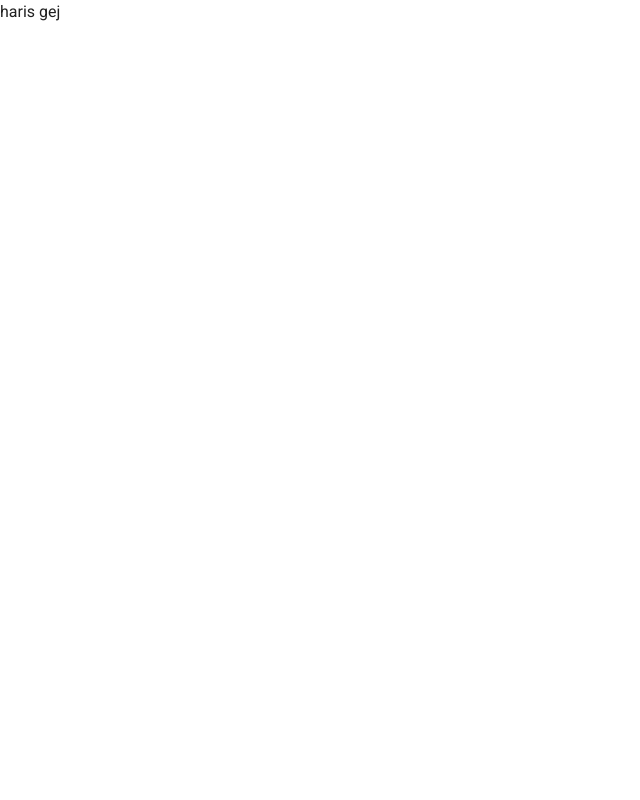
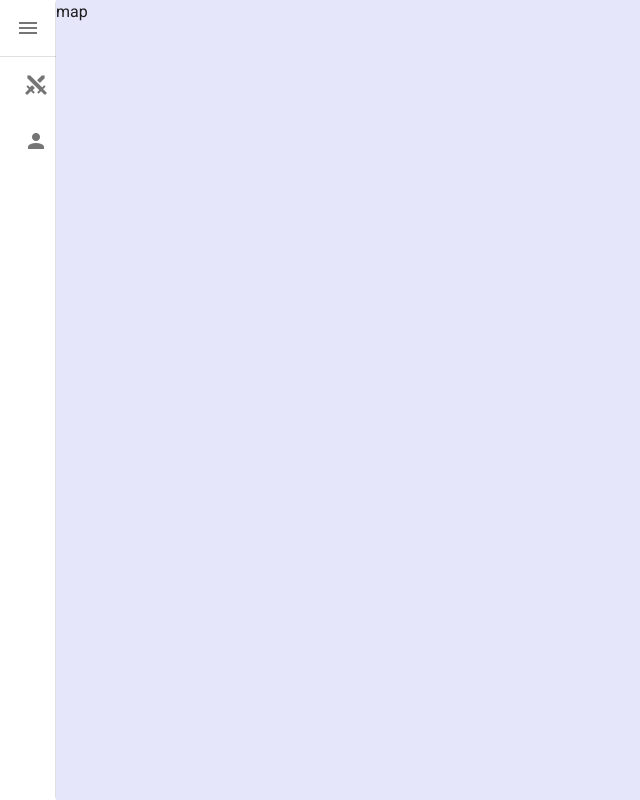
Before and after one commit to Mijat019/WarTracker, a Vue app in the folder frontend/: page / in a window 1280 px wide. Shown: the whole page, without its empty margins (0-640 px from the left). Built offline with nearby package versions, Linux system fonts and the light colour scheme.

Commit message:
Initialize frontend structure and implement the initial drawer component

```diff
--- a/frontend/package.json
+++ b/frontend/package.json
@@ -10,7 +10,6 @@
   "dependencies": {
     "core-js": "^3.6.4",
     "vue": "^2.6.11",
-    "vue-router": "^3.1.6",
     "vuetify": "^2.2.11",
     "vuex": "^3.1.3"
   },
--- a/frontend/src/App.vue
+++ b/frontend/src/App.vue
@@ -1,13 +1,16 @@
 <template>
   <v-app>
-    <v-content>
-      haris gej
-    </v-content>
+    <Home />
   </v-app>
 </template>
 
 <script>
+import Home from "./views/Home";
 export default {
-  name: "App"
+  name: "App",
+
+  components: {
+    Home
+  }
 };
 </script>
--- /dev/null
+++ b/frontend/src/components/Drawer/Drawer.vue
@@ -0,0 +1,110 @@
+<template>
+  <v-card>
+    <v-navigation-drawer
+      app
+      v-model="mini"
+      :mini-variant.sync="mini"
+      permanent
+      width="40%"
+    >
+      <v-list-item class="px-2">
+        <v-list-item-avatar>
+          <v-icon>mdi-menu</v-icon>
+        </v-list-item-avatar>
+        <v-text-field
+          dense
+          clearable
+          full-width
+          placeholder="Search for whatever you want here..."
+        ></v-text-field>
+        <v-btn icon small>
+          <v-icon>mdi-magnify</v-icon>
+        </v-btn>
+        <v-btn icon small>
+          <v-icon>mdi-filter</v-icon>
+        </v-btn>
+
+        <v-btn icon @click.stop="closeDrawer">
+          <v-icon>mdi-chevron-left</v-icon>
+        </v-btn>
+      </v-list-item>
+      <v-divider></v-divider>
+
+      <v-list-group v-model="battlesList">
+        <template v-slot:activator>
+          <v-list-item-avatar
+            ><v-icon>mdi-sword-cross</v-icon></v-list-item-avatar
+          >
+          <v-list-item-title>Battles</v-list-item-title>
+          <v-list-item-action>
+            <v-icon @click.stop="openBattlesTable">mdi-table</v-icon>
+          </v-list-item-action>
+        </template>
+        <v-list-item>
+          <v-list-item-content>bitka1</v-list-item-content>
+        </v-list-item>
+        <v-list-item>
+          <v-list-item-content>bitka3</v-list-item-content>
+        </v-list-item>
+        <v-list-item>
+          <v-list-item-content>bitka2</v-list-item-content>
+        </v-list-item>
+      </v-list-group>
+      <v-list-group v-model="militaryLeadersList">
+        <template v-slot:activator>
+          <v-list-item-avatar><v-icon>mdi-account</v-icon></v-list-item-avatar>
+          <v-list-item-title>Military leaders</v-list-item-title>
+          <v-list-item-action>
+            <v-icon @click.stop="openMilitaryLeadersTable">mdi-table</v-icon>
+          </v-list-item-action>
+        </template>
+        <v-list-item>
+          <v-list-item-content>vojskovodja1</v-list-item-content>
+        </v-list-item>
+        <v-list-item>
+          <v-list-item-content>vojskovodja2</v-list-item-content>
+        </v-list-item>
+        <v-list-item>
+          <v-list-item-content>vojskovodja3</v-list-item-content>
+        </v-list-item>
+      </v-list-group>
+    </v-navigation-drawer>
+  </v-card>
+</template>
+
+<script>
+export default {
+  data: () => ({
+    mini: false,
+    militaryLeadersList: false,
+    battlesList: false,
+  }),
+
+  methods: {
+    openMilitaryLeadersTable() {
+      alert(
+        "Damjane, ovde aktiviraj dijalog za tabelu. Nek ova metoda zove mutaciju u vuex-u gde menjas state za neki dijalog. Nmj u ovu komponentu da stavljas tabelu, nek bude u home ( ne emituj dogadjaj Home komponenti, koristi vuex!!!!!!!!!!!!!!!) "
+      );
+    },
+
+    openBattlesTable() {
+      alert(
+        "Damjane, ovde aktiviraj dijalog za tabelu. Nek ova metoda zove mutaciju u vuex-u gde menjas state za neki dijalog. Nmj u ovu komponentu da stavljas tabelu, nek bude u home ( ne emituj dogadjaj Home komponenti, koristi vuex!!!!!!!!!!!!!!!) "
+      );
+    },
+
+    closeDrawer() {
+      this.mini = !this.mini;
+      this.militaryLeadersList = false;
+      this.battlesList = false;
+    },
+  },
+};
+</script>
+
+<style>
+.app-bar {
+  border-radius: 1em;
+  margin: 1em;
+}
+</style>
--- /dev/null
+++ b/frontend/src/components/Map/Map.vue
@@ -0,0 +1,16 @@
+<template>
+  <v-container
+    fluid
+    ma-0
+    pa-0
+    style="background-color: lavender; min-height:100vh;"
+  >
+    map</v-container
+  >
+</template>
+
+<script>
+export default {};
+</script>
+
+<style></style>
--- a/frontend/src/main.js
+++ b/frontend/src/main.js
@@ -1,13 +1,11 @@
 import Vue from "vue";
 import App from "./App";
-import router from "./router/router";
 import store from "./store/store";
 import vuetify from "./plugins/vuetify";
 
 Vue.config.productionTip = false;
 
 new Vue({
-  router,
   store,
   vuetify,
   render: (h) => h(App),
--- a/frontend/src/router/router.js
+++ /dev/null
@@ -1,12 +0,0 @@
-import Vue from "vue";
-import VueRouter from "vue-router";
-
-Vue.use(VueRouter);
-
-const routes = [];
-
-const router = new VueRouter({
-  routes,
-});
-
-export default router;
--- /dev/null
+++ b/frontend/src/views/Home.vue
@@ -0,0 +1,21 @@
+<template>
+  <div>
+    <Drawer />
+    <v-content>
+      <Map />
+    </v-content>
+  </div>
+</template>
+
+<script>
+import Drawer from "../components/Drawer/Drawer";
+import Map from "../components/Map/Map";
+
+export default {
+  name: "Home",
+  components: { Map, Drawer }
+};
+</script>
+
+<style>
+</style>
```
Also changed, not shown: frontend/src/components/Tables/Tables.vue (added), 1 other file (tests, documents, lock files or other folders).
